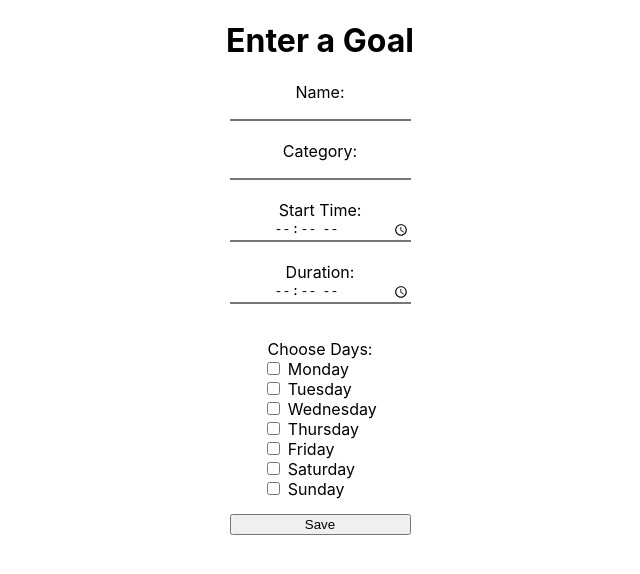
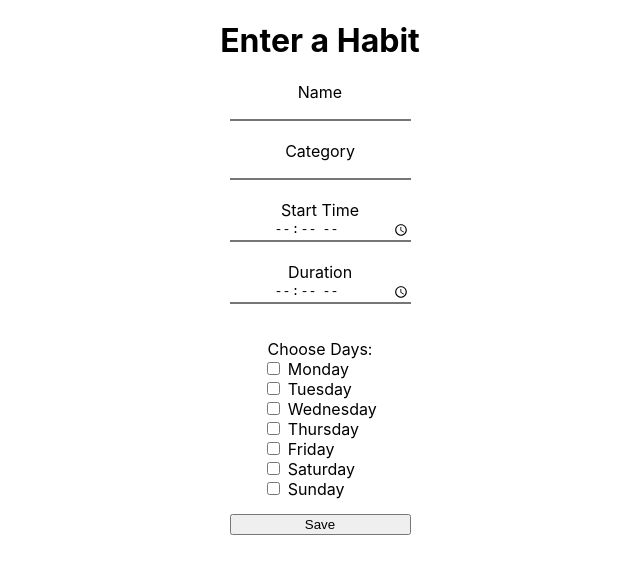
Before and after one commit to JJNR-DEV/qutine, a React (Create React App) app in the folder client/: page / in a window 1280 px wide. Shown: the top 574 px of the page, without its empty margins (320-960 px from the left). Built offline with nearby package versions, Linux system fonts and the light colour scheme.

Commit message:
Form Validation added

```diff
--- a/client/src/App.js
+++ b/client/src/App.js
@@ -4,12 +4,12 @@ import LandingPage from './components/landingPage/LandingPage'
 import Dashboard from './components/dashboard/Dashboard'
 import Register from "./components/register/Register";
 import Login from "./components/login/Login";
-import Goals from './goals/Goals';
+import Routine from "./components/routine/Routine"
 
 const App = () => {
   return (
     <div className="App">
-      <Goals />
+      <Routine />
     </div>
   );
 }
--- a/client/src/goals/Goals.js
+++ b/client/src/components/goals/Goals.js
@@ -1,5 +1,6 @@
 import React from 'react';
-import { createGoal } from '../api/goals';
+import { createGoal } from '../../api/goals';
+import { formValidation } from './goalsValidation';
 import './Goals.css';
 
 const Goals = () => {
@@ -9,24 +10,19 @@ const Goals = () => {
         const name = document.querySelector('#goalName');
         const category = document.querySelector('#goalCategory');
 
-        if (name.value === '') {
-            name.classList.add('invalid-field');
-        }
-        if (category.value === '') {
-            category.classList.add('invalid-field');
-        }
+        const valid = formValidation(name, category)
+        if (valid) return;
 
         const weekDays = [...document.querySelectorAll('.selectionDays li input')];
         const selectedDays = weekDays.filter(day => day.checked);
 
         const goal = {
-            name: document.querySelector('#goalName').value,
-            category: document.querySelector('#goalCategory').value,
+            name: name.value,
+            category: category.value,
             sTime: document.querySelector('#goalStime').value,
             duration: document.querySelector('#goalDuration').value,
             days: selectedDays.map(day => day.value)
         }
-        console.log(goal)
 
         try {
             createGoal(goal)
--- /dev/null
+++ b/client/src/components/goals/goalsValidation.js
@@ -0,0 +1,14 @@
+export const formValidation = (...args) => {
+    let invalidInput = false;
+    args.forEach(field =>  {
+        if (field.classList.contains('invalid-field')){
+            field.classList.remove('invalid-field')
+        }
+        if (field.value === '') {
+            field.classList.add('invalid-field')
+            invalidInput = true
+        }
+    })
+
+    return invalidInput;
+}
--- a/client/src/routine/Routine.js
+++ b/client/src/components/routine/Routine.js
@@ -1,24 +1,27 @@
 import React from 'react';
 import './Routine.css';
+import { formValidation } from './routineValidation';
 
 const Routine = () => {
     const handleSubmit = async e => {
         e.preventDefault();
 
-        [...document.querySelectorAll('input')].forEach(field => {
-            if (field.value === '') {
-                field.classList.add('invalid-field');
-            }
-        })
+        const name = document.querySelector('#routineName');
+        const category = document.querySelector('#routineCategory');
+        const sTime = document.querySelector('#routineStime');
+        const duration = document.querySelector('#routineDuration');
+
+        const valid = formValidation(name, category, sTime, duration);
+        if (valid) return;
 
         const weekDays = [...document.querySelectorAll('.selectionDays li input')];
         const selectedDays = weekDays.filter(day => day.checked);
 
         const routine = {
-            name: document.querySelector('#routineName').value,
-            category: document.querySelector('#routineCategory').value,
-            sTime: document.querySelector('#routineStime').value,
-            duration: document.querySelector('#routineDuration').value,
+            name: name.value,
+            category: category.value,
+            sTime: sTime.value,
+            duration: duration.value,
             days: selectedDays.map(day => day.value)
         }
         console.log(routine)
@@ -36,13 +39,13 @@ const Routine = () => {
         <form onSubmit={handleSubmit}>
             <h1>Enter a Habit</h1>
                 <div className="form-fields">
-                <label htmlFor="routineName">Name</label><br/>
+                <label htmlFor="routineName">Name</label>
                 <input id="routineName" type="text" /><br/>
-                <label htmlFor="routineCategory">Category</label><br/>
+                <label htmlFor="routineCategory">Category</label>
                 <input id="routineCategory" type="text" /><br/>
-                <label htmlFor="routineStime">Start Time</label><br/>
+                <label htmlFor="routineStime">Start Time</label>
                 <input id="routineStime" type="time" /><br/>
-                <label htmlFor="routineDuration">Duration</label><br/>
+                <label htmlFor="routineDuration">Duration</label>
                 <input id="routineDuration" type="time" /><br/>
                 <div className="selectionDays">
                     <span>Choose Days: </span>
--- /dev/null
+++ b/client/src/components/routine/routineValidation.js
@@ -0,0 +1,15 @@
+export const formValidation = (...args) => {
+    let invalidInput = false;
+    args.forEach(field =>  {
+        console.log(field)
+        if (field.classList.contains('invalid-field')){
+            field.classList.remove('invalid-field')
+        }
+        if (field.value === '') {
+            field.classList.add('invalid-field')
+            invalidInput = true
+        }
+    })
+
+    return invalidInput;
+}
```
Also changed, not shown: client/src/components/goals/Goals.css (renamed from client/src/goals/Goals.css), client/src/components/routine/Routine.css (renamed from client/src/routine/Routine.css).
